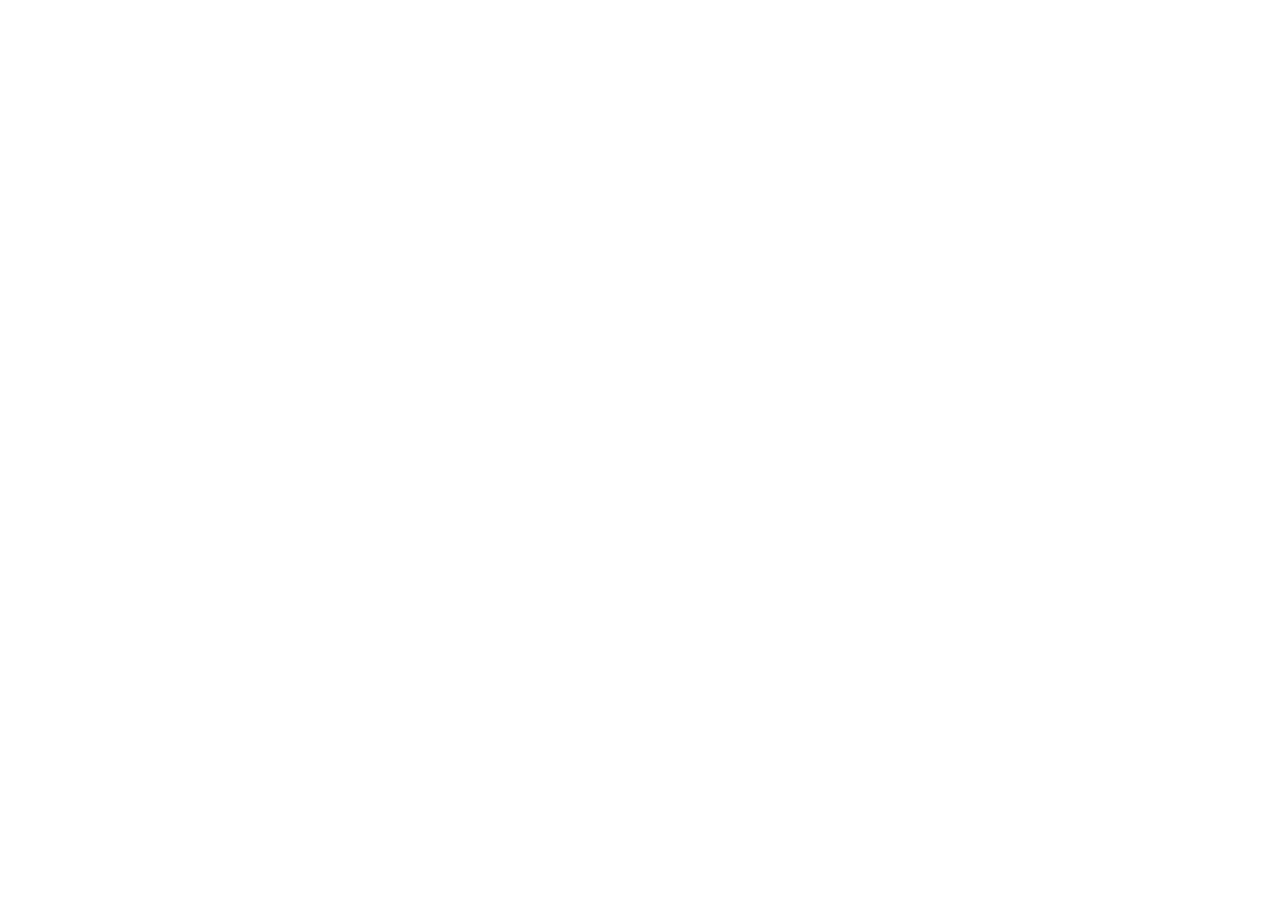
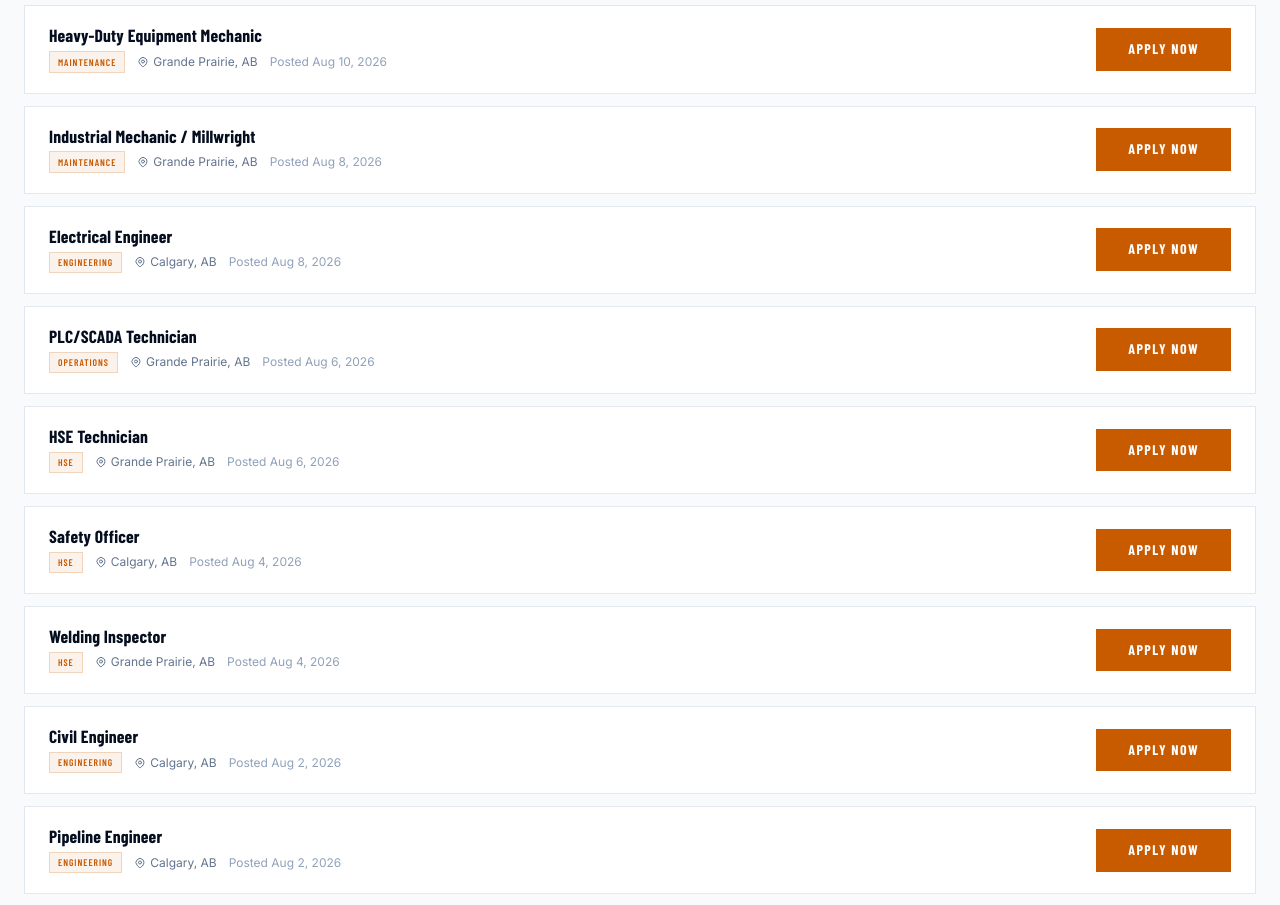
Before and after one commit to mycimbbank20-ux/Petrovaral-energy, a React (Vite) app: page /careers in a window 1280 px wide. Shown: the part 2580-3485 px from the top of the page. Before the commit the page ends 2514 px from the top, so only its background shows below. Built offline with nearby package versions, Linux system fonts and the light colour scheme; a web font is replaced by a local one.

Commit message:
added extra postions

```diff
--- a/src/pages/CareersPage.tsx
+++ b/src/pages/CareersPage.tsx
@@ -1,6 +1,6 @@
-import { Link } from "react-router-dom"
-import PageHeader from "../components/PageHeader"
-import { TEAM_IMG } from "../constants/images"
+import { Link } from "react-router-dom";
+import PageHeader from "../components/PageHeader";
+import { TEAM_IMG } from "../constants/images";
 
 const benefits = [
   {
@@ -23,7 +23,7 @@ const benefits = [
     title: "Inclusive Culture",
     desc: "A diverse, inclusive workplace where every perspective is valued and respected.",
   },
-]
+];
 
 const jobs = [
   {
@@ -86,7 +86,187 @@ const jobs = [
     location: "Calgary, AB (Hybrid)",
     posted: "Aug 15, 2026",
   },
-]
+  {
+    title: "Rig Manager",
+    dept: "Operations",
+    location: "Grande Prairie, AB",
+    posted: "Aug 14, 2026",
+  },
+  {
+    title: "Driller",
+    dept: "Operations",
+    location: "Grande Prairie, AB",
+    posted: "Aug 14, 2026",
+  },
+  {
+    title: "Assistant Driller",
+    dept: "Operations",
+    location: "Grande Prairie, AB",
+    posted: "Aug 12, 2026",
+  },
+  {
+    title: "Rig Technician",
+    dept: "Operations",
+    location: "Grande Prairie, AB",
+    posted: "Aug 12, 2026",
+  },
+  {
+    title: "Industrial Electrician",
+    dept: "Maintenance",
+    location: "Grande Prairie, AB",
+    posted: "Aug 10, 2026",
+  },
+  {
+    title: "Heavy-Duty Equipment Mechanic",
+    dept: "Maintenance",
+    location: "Grande Prairie, AB",
+    posted: "Aug 10, 2026",
+  },
+  {
+    title: "Industrial Mechanic / Millwright",
+    dept: "Maintenance",
+    location: "Grande Prairie, AB",
+    posted: "Aug 8, 2026",
+  },
+  {
+    title: "Electrical Engineer",
+    dept: "Engineering",
+    location: "Calgary, AB",
+    posted: "Aug 8, 2026",
+  },
+  {
+    title: "PLC/SCADA Technician",
+    dept: "Operations",
+    location: "Grande Prairie, AB",
+    posted: "Aug 6, 2026",
+  },
+  {
+    title: "HSE Technician",
+    dept: "HSE",
+    location: "Grande Prairie, AB",
+    posted: "Aug 6, 2026",
+  },
+  {
+    title: "Safety Officer",
+    dept: "HSE",
+    location: "Calgary, AB",
+    posted: "Aug 4, 2026",
+  },
+  {
+    title: "Welding Inspector",
+    dept: "HSE",
+    location: "Grande Prairie, AB",
+    posted: "Aug 4, 2026",
+  },
+  {
+    title: "Civil Engineer",
+    dept: "Engineering",
+    location: "Calgary, AB",
+    posted: "Aug 2, 2026",
+  },
+  {
+    title: "Pipeline Engineer",
+    dept: "Engineering",
+    location: "Calgary, AB",
+    posted: "Aug 2, 2026",
+  },
+  {
+    title: "Pipeline Operator",
+    dept: "Operations",
+    location: "Grande Prairie, AB",
+    posted: "Jul 30, 2026",
+  },
+  {
+    title: "Heavy Equipment Operator",
+    dept: "Operations",
+    location: "Grande Prairie, AB",
+    posted: "Jul 30, 2026",
+  },
+  {
+    title: "Crane Operator",
+    dept: "Operations",
+    location: "Grande Prairie, AB",
+    posted: "Jul 28, 2026",
+  },
+  {
+    title: "Welder",
+    dept: "Operations",
+    location: "Grande Prairie, AB",
+    posted: "Jul 28, 2026",
+  },
+  {
+    title: "Pipe-fitter",
+    dept: "Operations",
+    location: "Grande Prairie, AB",
+    posted: "Jul 25, 2026",
+  },
+  {
+    title: "Field Electrician",
+    dept: "Operations",
+    location: "Grande Prairie, AB",
+    posted: "Jul 25, 2026",
+  },
+  {
+    title: "Corporate Secretary",
+    dept: "Administration",
+    location: "Calgary, AB",
+    posted: "Jul 22, 2026",
+  },
+  {
+    title: "Executive Assistant",
+    dept: "Administration",
+    location: "Calgary, AB",
+    posted: "Jul 22, 2026",
+  },
+  {
+    title: "Receptionist",
+    dept: "Administration",
+    location: "Calgary, AB",
+    posted: "Jul 20, 2026",
+  },
+  {
+    title: "Truck Driver",
+    dept: "Logistics",
+    location: "Grande Prairie, AB",
+    posted: "Jul 20, 2026",
+  },
+  {
+    title: "Field Laborer",
+    dept: "Operations",
+    location: "Grande Prairie, AB",
+    posted: "Jul 18, 2026",
+  },
+  {
+    title: "Rig Helper",
+    dept: "Operations",
+    location: "Grande Prairie, AB",
+    posted: "Jul 18, 2026",
+  },
+  {
+    title: "Warehouse Assistant",
+    dept: "Supply Chain",
+    location: "Grande Prairie, AB",
+    posted: "Jul 15, 2026",
+  },
+  {
+    title: "Maintenance Helper",
+    dept: "Maintenance",
+    location: "Grande Prairie, AB",
+    posted: "Jul 15, 2026",
+  },
+  {
+    title: "Well Service Helper",
+    dept: "Operations",
+    location: "Grande Prairie, AB",
+    posted: "Jul 12, 2026",
+  },
+  {
+    title: "HSE Assistant",
+    dept: "HSE",
+    location: "Calgary, AB",
+    posted: "Jul 10, 2026",
+  },
+];
 
 function WhyPetrovaraSection() {
   return (
@@ -157,7 +337,7 @@ function WhyPetrovaraSection() {
         </div>
       </div>
     </section>
-  )
+  );
 }
 
 function JobListingsSection() {
@@ -264,7 +444,7 @@ function JobListingsSection() {
         </div>
       </div>
     </section>
-  )
+  );
 }
 
 export default function CareersPage() {
@@ -278,5 +458,5 @@ export default function CareersPage() {
       <WhyPetrovaraSection />
       <JobListingsSection />
     </main>
-  )
+  );
 }
--- a/tsconfig.json
+++ b/tsconfig.json
@@ -18,5 +18,5 @@
     "strict": true,
     "noFallthroughCasesInSwitch": true
   },
-  "include": ["src", "vite.config.ts"]
+  "include": ["src", "vite.config.ts", "utils"]
 }
```
